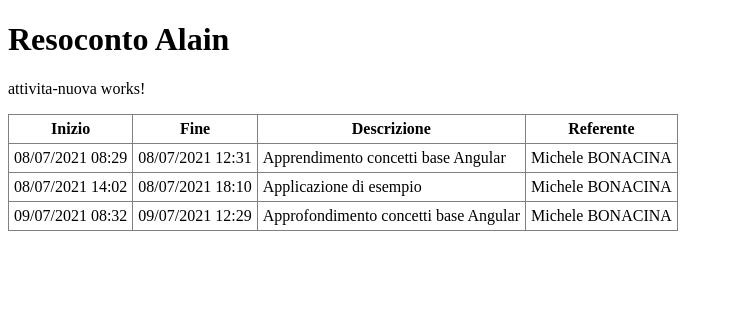
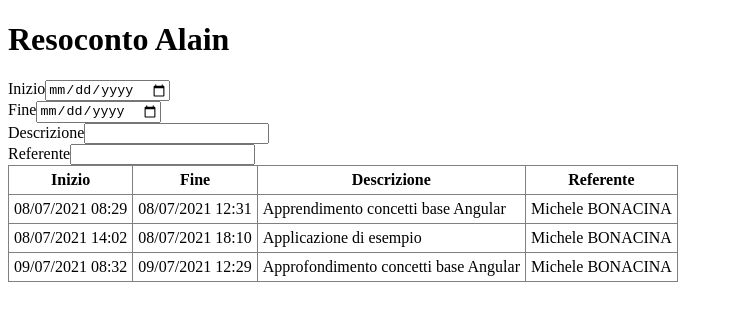
Before and after one commit to Smallpeeps/Prove, an Angular app: page / in a window 1280 px wide. Shown: the top 320 px of the page, without its empty margins (0-733 px from the left). Built offline with nearby package versions, Linux system fonts and the light colour scheme.

Commit message:
aggiunti campi form

```diff
--- a/src/app/attivita-nuova/attivita-nuova.component.html
+++ b/src/app/attivita-nuova/attivita-nuova.component.html
@@ -1 +1,30 @@
-<p>attivita-nuova works!</p>
+<div class="form">
+  <div class="form-group">
+    <label for="dataOraInizio">Inizio</label>
+    <input type="date"
+           class="form-control"
+           id="dataOraInzio"
+           name="dataOraInizio">
+  </div>
+  <div class="form-group">
+    <label for="dataOraFine">Fine</label>
+    <input type="date"
+           class="form-control"
+           id="dataOraFine"
+           name="dataOraFine">
+  </div>
+  <div class="form-group">
+    <label for="descrizione">Descrizione</label>
+    <input type="text"
+           class="form-control"
+           id="descrizione"
+           name="descrizione">
+  </div>
+  <div class="form-group">
+    <label for="referente">Referente</label>
+    <input type="text"
+           class="form-control"
+           id="referente"
+           name="referente">
+  </div>
+</div>
```
